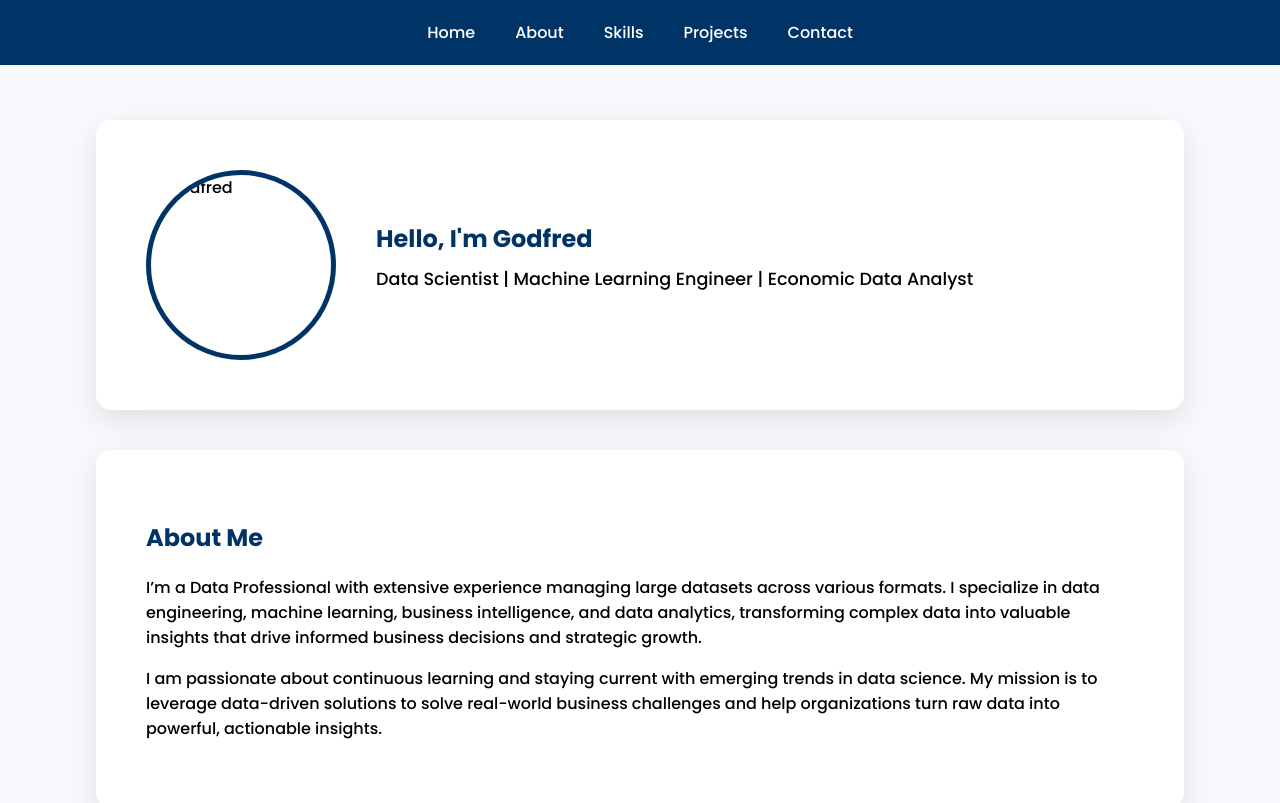
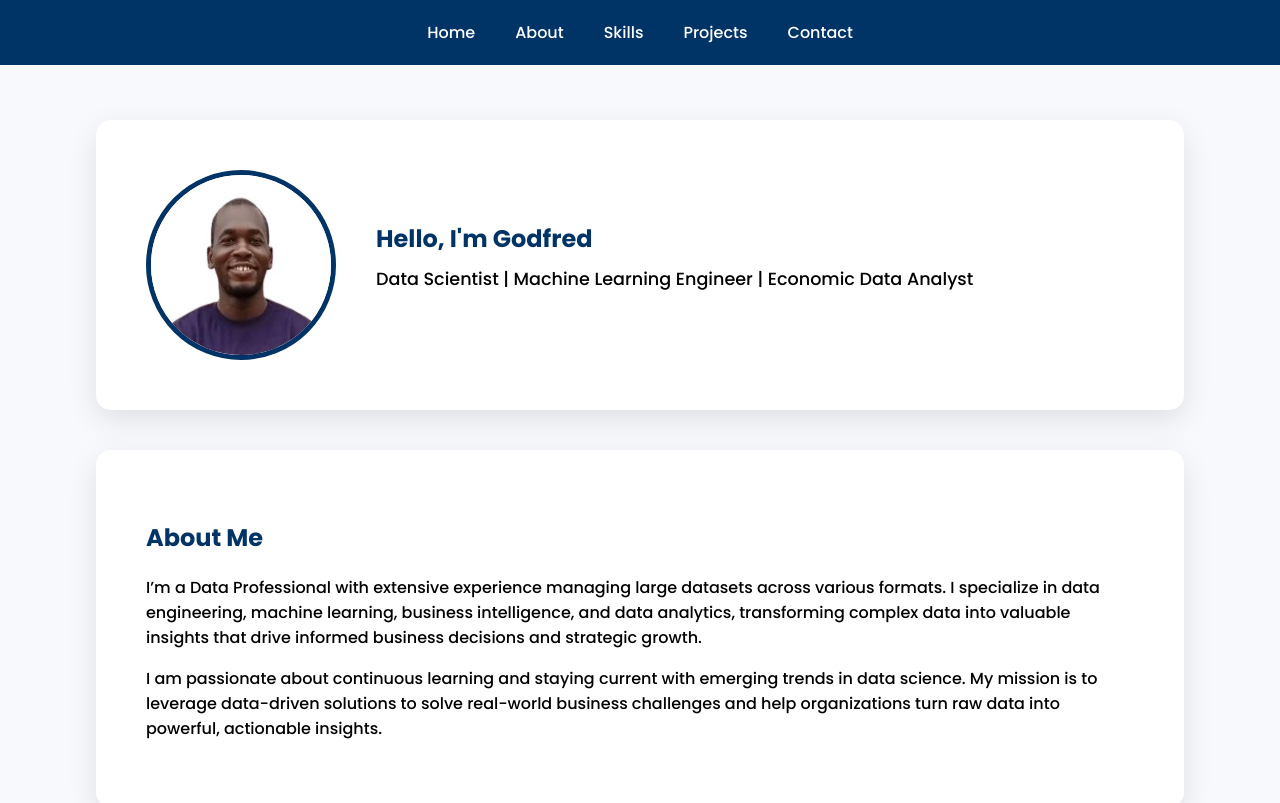
Before and after one commit to gibayee/gibayee.github.io, a plain HTML site: page index.html in a window 1280 px wide. Shown: the top 803 px of the page. Drawn offline with Linux system fonts and the light colour scheme.

Commit message:
Updated index.html and profile picture

```diff
--- a/index.html
+++ b/index.html
@@ -143,7 +143,7 @@
 <div class="container">
 
     <section class="profile" id="profile">
-        <img src="/images/passport pic.jpeg" alt="Godfred">
+        <img src="https://raw.githubusercontent.com/gibayee/gibayee.github.io/main/pneumonia_detection/images/passport%20pic.jpeg" alt="Godfred">
         <div class="profile-content">
             <h1>Hello, I'm Godfred</h1>
             <p>Data Scientist | Machine Learning Engineer | Economic Data Analyst</p>
```
